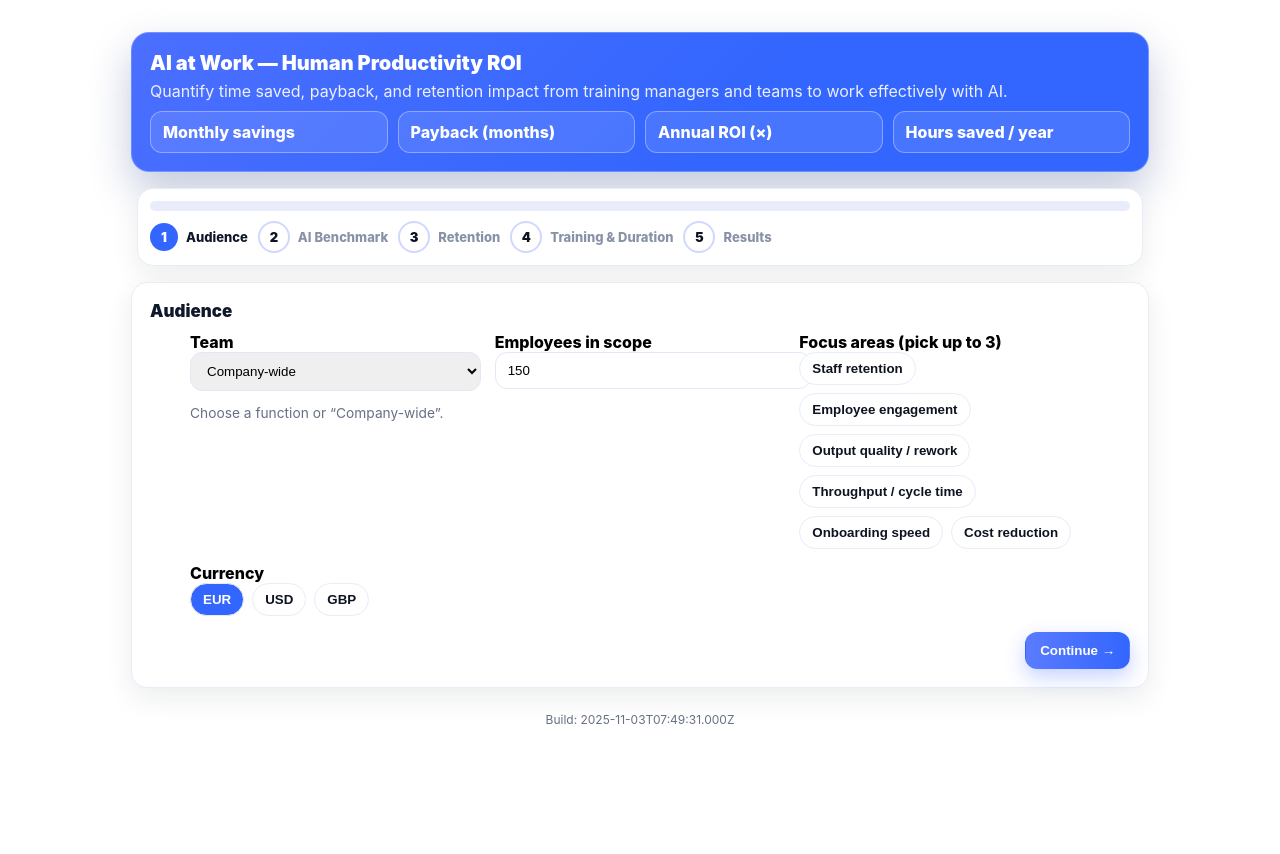
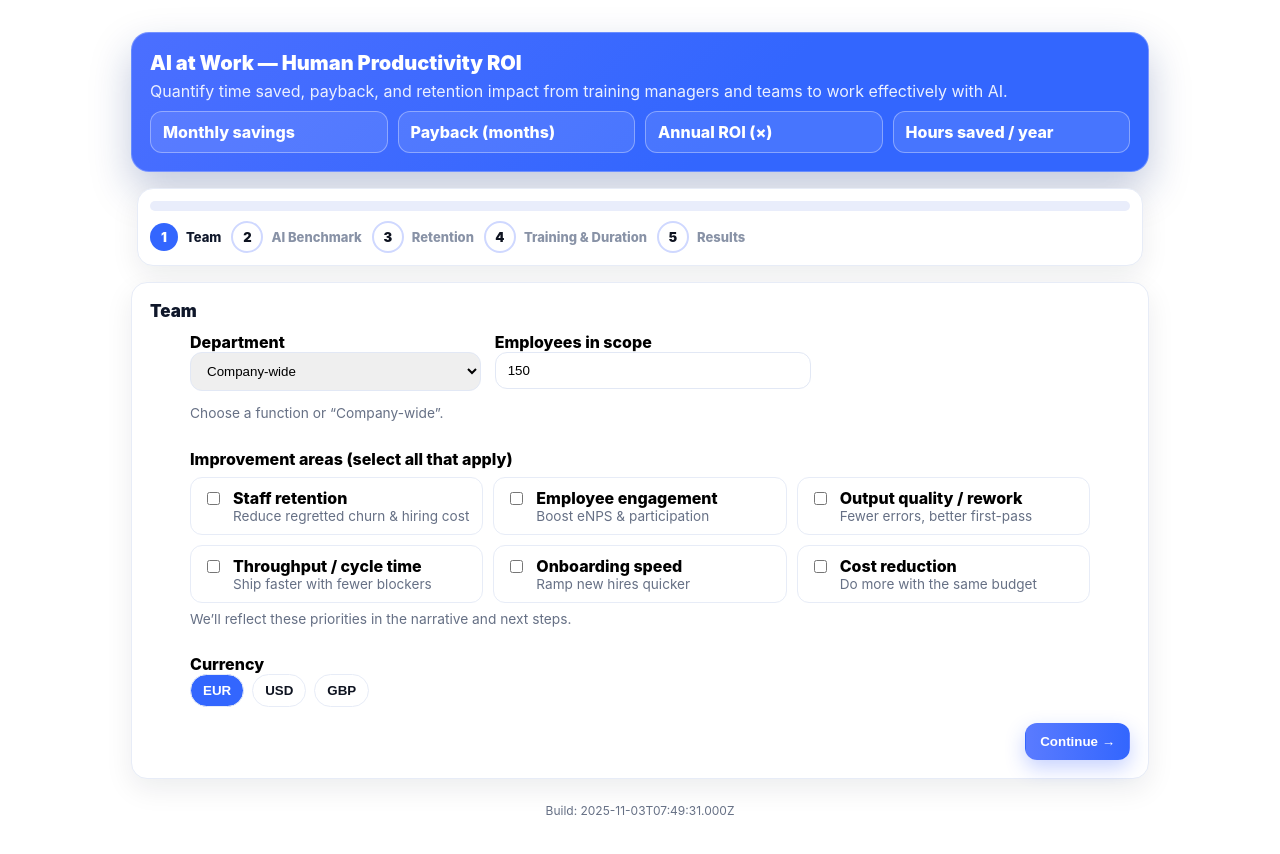
Before and after one commit to powerstephen/AI-at-work, a Next.js app: page / in a window 1280 px wide. Shown: the top 854 px of the page. Before the commit the page ends 800 px from the top, so only its background shows below. Built offline with nearby package versions, Linux system fonts and the light colour scheme.

Commit message:
Update index.tsx

```diff
--- a/pages/index.tsx
+++ b/pages/index.tsx
@@ -16,21 +16,22 @@ const TEAMS: {label:string; value:Team}[] = [
   { label: 'Product', value: 'product' },
 ];
 
-const PAIN_OPTS: {label:string; value:Pain}[] = [
-  { label: 'Staff retention', value: 'retention' },
-  { label: 'Employee engagement', value: 'engagement' },
-  { label: 'Output quality / rework', value: 'quality' },
-  { label: 'Throughput / cycle time', value: 'throughput' },
-  { label: 'Onboarding speed', value: 'onboarding' },
-  { label: 'Cost reduction', value: 'cost' },
+const PAIN_OPTS: {label:string; value:Pain; hint?:string}[] = [
+  { label: 'Staff retention', value: 'retention', hint: 'Reduce regretted churn & hiring cost' },
+  { label: 'Employee engagement', value: 'engagement', hint: 'Boost eNPS & participation' },
+  { label: 'Output quality / rework', value: 'quality', hint: 'Fewer errors, better first-pass' },
+  { label: 'Throughput / cycle time', value: 'throughput', hint: 'Ship faster with fewer blockers' },
+  { label: 'Onboarding speed', value: 'onboarding', hint: 'Ramp new hires quicker' },
+  { label: 'Cost reduction', value: 'cost', hint: 'Do more with the same budget' },
 ];
 
 const symbol = (c: Currency) => (c === 'EUR' ? '€' : c === 'USD' ? '$' : '£');
 
 /* ---------- Helper logic ---------- */
 function suggestedHours(team: Team, maturity: number) {
+  // maturity 1 -> ~5h/w; 10 -> ~1h/w; slight team adjustments
   const s = Math.max(1, Math.min(10, maturity));
-  const base = 5 - ((s - 1) * (4 / 9)); // maturity 1 -> ~5h/w; 10 -> ~1h/w
+  const base = 5 - ((s - 1) * (4 / 9));
   const teamAdj = team === 'support' ? 0.5 : team === 'product' ? -0.5 : 0;
   const hrs = Math.max(0.5, base + teamAdj);
   return Math.round(hrs * 2) / 2;
@@ -87,7 +88,7 @@ export default function Home() {
 function Calculator() {
   const [step, setStep] = useState(1);
 
-  // Step 1 — Audience
+  // Step 1 — Team (previously “Audience”)
   const [currency, setCurrency] = useState<Currency>('EUR');
   const [team, setTeam] = useState<Team>('all');
   const [employees, setEmployees] = useState<number>(150);
@@ -155,7 +156,8 @@ function Calculator() {
   const btn = { display: 'inline-flex', alignItems: 'center', gap: 8, padding: '10px 14px', borderRadius: 12, fontWeight: 800, border: '1px solid #E7ECF7', cursor: 'pointer', background: '#fff' } as const;
   const btnPrimary = { ...btn, background: 'linear-gradient(90deg,#5A7BFF,#3366FE)', color: '#fff', borderColor: 'transparent', boxShadow: '0 8px 20px rgba(31,77,255,.25)' } as const;
 
-  const labels = ['Audience','AI Benchmark','Retention','Training & Duration','Results'];
+  // Stepper labels (first label changed to “Team”)
+  const labels = ['Team','AI Benchmark','Retention','Training & Duration','Results'];
   const pct = Math.min((step - 1) / (labels.length - 1), 1);
 
   return (
@@ -195,13 +197,13 @@ function Calculator() {
         </div>
       </section>
 
-      {/* STEP 1 — Audience */}
+      {/* STEP 1 — Team */}
       {step === 1 && (
         <section style={card}>
-          <h3 style={{ ...h3, color: '#0F172A' }}>Audience</h3>
+          <h3 style={{ ...h3, color: '#0F172A' }}>Team</h3>
           <div style={gridAuto}>
             <div>
-              <label style={label}>Team</label>
+              <label style={label}>Department</label>
               <select value={team} onChange={e=>setTeam(e.target.value as Team)} style={input}>
                 {TEAMS.map(t => <option key={t.value} value={t.value}>{t.label}</option>)}
               </select>
@@ -213,33 +215,46 @@ function Calculator() {
               <input type="number" min={1} value={employees} onChange={e=>setEmployees(Number(e.target.value||0))} style={input}/>
             </div>
 
-            <div>
-              <label style={label}>Focus areas (pick up to 3)</label>
-              <div style={{ display:'flex', flexWrap:'wrap', gap:8 }}>
+            <div style={{ gridColumn: '1 / -1' }}>
+              <label style={label}>Improvement areas (select all that apply)</label>
+              {/* Checkbox cards in a 2-row responsive grid */}
+              <div
+                style={{
+                  display:'grid',
+                  gap:10,
+                  gridTemplateColumns:'repeat(auto-fit,minmax(220px,1fr))',
+                  maxWidth: 900, margin:'8px auto 0'
+                }}
+              >
                 {PAIN_OPTS.map(p => {
-                  const active = pains.includes(p.value);
-                  const canPick = active || pains.length < 3;
+                  const checked = pains.includes(p.value);
                   return (
-                    <button
-                      key={p.value}
-                      type="button"
-                      onClick={()=>{
-                        if (active) setPains(pains.filter(x=>x!==p.value));
-                        else if (canPick) setPains([...pains, p.value]);
-                      }}
+                    <label key={p.value}
                       style={{
-                        padding:'8px 12px', borderRadius: 999, fontWeight: 800,
-                        border: '1px solid #E7ECF7',
-                        background: active ? '#3366FE' : '#fff',
-                        color: active ? '#fff' : '#0E1320',
+                        display:'flex', alignItems:'flex-start', gap:10,
+                        border:'1px solid #E7ECF7', borderRadius:12, padding:'10px 12px',
+                        background: checked ? 'rgba(51,102,254,0.06)' : '#fff',
                         cursor:'pointer'
                       }}
                     >
-                      {p.label}
-                    </button>
+                      <input
+                        type="checkbox"
+                        checked={checked}
+                        onChange={(e)=>{
+                          if (e.target.checked) setPains([...pains, p.value]);
+                          else setPains(pains.filter(x=>x!==p.value));
+                        }}
+                        style={{ marginTop:4, accentColor:'#3366FE' as any }}
+                      />
+                      <span>
+                        <div style={{ fontWeight:800 }}>{p.label}</div>
+                        {p.hint && <div style={{ fontSize:'.85rem', color:'#667085' }}>{p.hint}</div>}
+                      </span>
+                    </label>
                   );
                 })}
               </div>
+              <p style={{...helpDark, marginTop:8}}>We’ll reflect these priorities in the narrative and next steps.</p>
             </div>
 
             <div>
@@ -315,7 +330,7 @@ function Calculator() {
                     onChange={e=>{ userTouchedHours.current = true; setHoursSavedPerWeek(Number(e.target.value||0));}}
                     style={input}
                   />
-                  <p style={helpDark}>Suggested by maturity + team (you can override).</p>
+                  <p style={helpDark}>Suggested by maturity + department (you can override).</p>
                 </div>
               </div>
             </div>
@@ -358,7 +373,7 @@ function Calculator() {
         <section style={card}>
           <h3 style={{ ...h3, color: '#0F172A' }}>Retention</h3>
           <div style={gridAuto}>
-            <FieldNumber label="Baseline annual turnover (%)" value={baselineTurnoverPct} onChange={setBaselineTurnoverPct} min={0} step={1} suffix="%" hint="Typical ranges: 15–30% depending on team." />
+            <FieldNumber label="Baseline annual turnover (%)" value={baselineTurnoverPct} onChange={setBaselineTurnoverPct} min={0} step={1} suffix="%" hint="Typical ranges: 15–30% depending on department." />
             <FieldNumber label="Expected improvement (%)" value={turnoverImprovementPct} onChange={setTurnoverImprovementPct} min={0} step={1} suffix="%" hint="Relative reduction. 10% means 20% → 18%." />
             <FieldNumber label="Replacement cost as % of salary" value={Math.round(replacementCostFactor*100)} onChange={(v)=>setReplacementCostFactor((v||0)/100)} min={0} step={5} suffix="%" hint="Common rule of thumb: ~50% of salary." />
           </div>
@@ -397,7 +412,7 @@ function Calculator() {
             <KPI t="Retention value" v={money(retentionValue)} />
           </div>
           <p style={{ ...helpDark, marginTop:10 }}>
-            Focus areas: {pains.length ? pains.join(', ') : '— none selected'}. Maturity {maturityScore}/10.
+            Improvement areas: {pains.length ? pains.join(', ') : '— none selected'}. Maturity {maturityScore}/10.
           </p>
           <div style={centerRow}>
             <button style={btn} onClick={()=>setStep(1)}>Start over</button>
```
